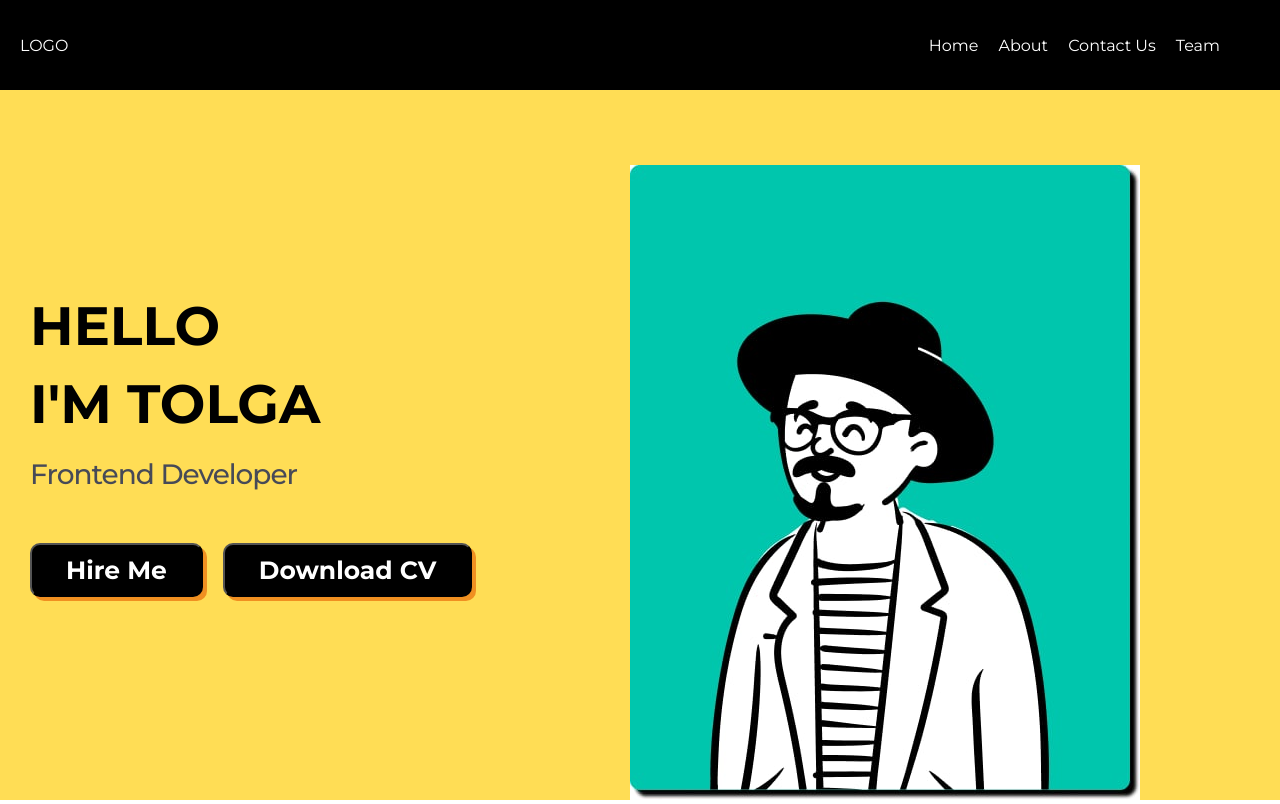
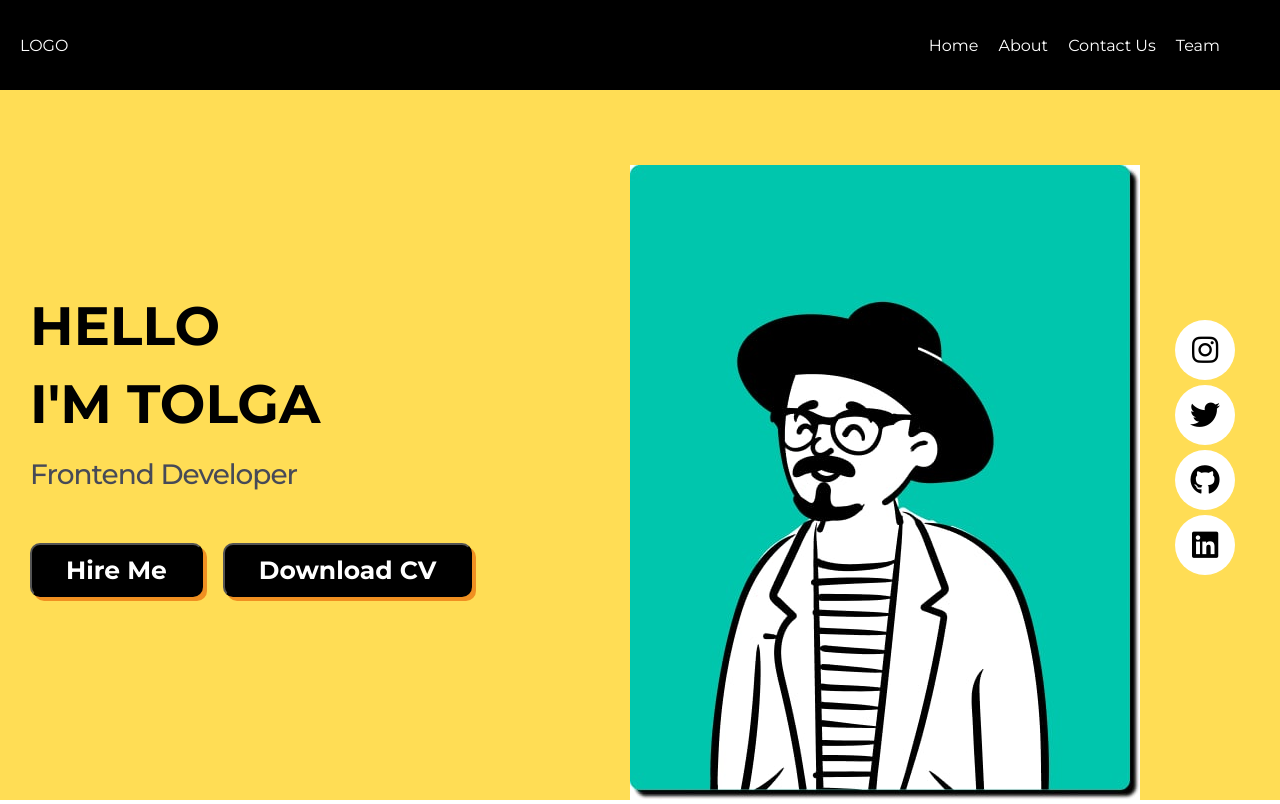
Before and after one commit to Tolga044/pausiber-fe-workshop, a plain HTML site: page index.html in a window 1280 px wide. Drawn offline with Linux system fonts and the light colour scheme.

Commit message:
feat:create social ıcons & button animation

```diff
--- a/index.html
+++ b/index.html
@@ -5,6 +5,7 @@
     <meta http-equiv="X-UA-Compatible" content="IE=edge">
     <meta name="viewport" content="width=device-width, initial-scale=1.0">
     <title>Portfolio</title>
+    <link rel="stylesheet" href="https://cdnjs.cloudflare.com/ajax/libs/font-awesome/6.2.1/css/all.min.css">
     <link rel="stylesheet" href="./style.css">
 </head>
 <body>
@@ -51,6 +52,29 @@
         </div>
 
     </main>
+    <div class="social-container">
+        <a href="">
+            <div class="social-item instagram">
+                <i class="fa-brands fa-instagram"></i>
+            </div>
+        </a>
+        <a href="">
+            <div class="social-item twitter">
+                <i class="fa-brands fa-twitter"></i>
+            </div>
+        </a>
+        <a href="">
+            <div class="social-item github">
+                <i class="fa-brands fa-github"></i>
+            </div>
+        </a>
+        <a href="">
+            <div class="social-item linkedin">
+                <i class="fa-brands fa-linkedin"></i>
+            </div>
+        </a>
+
+    </div>
 
 </body>
 </html>
--- a/style.css
+++ b/style.css
@@ -49,6 +49,15 @@ margin-right: 20px;
     margin-right: 20px;
     color: #fff;
     text-transform: capitalize;
+    border: none;
+    transition: .2s all ease-in-out;
+}
+.nav-container ul .nav-link:hover{
+
+    border-bottom: 1px solid white;
+
+
+
 }
 .nav-container ul .nav-link: :last-child{
     margin-right:0px;
@@ -111,7 +120,78 @@ main .main-container .main-infos-content .button-content button{
     transition: .3 all ease-in-out;
 
 }
+main .main-container .main-infos-content .button-content button:hover{
+    box-shadow: -4px -4px 0px 0px #eb7711bf;
+    animation: shake .3s 2 linear;
+}
 
 main .main-container .main-image{
     width: 500px;
 }
+
+.social-container{
+    position: absolute;
+    right: 45px;
+    top:40%;
+
+}
+
+.social-container a .social-item{
+    font-size: 30px;
+    background-color: #fff;
+    border-radius: 50%;
+    width: 60px;
+    height: 60px;
+    display: flex;
+    justify-content: center;
+    align-items: center;
+    margin-bottom: 5px;
+    transition: .3s all ease-in-out;
+}
+.social-container a .social-item.instagram:hover{
+    background-color: #e4405f;
+    color: white;
+    animation: shake .3s 2 linear;
+}
+
+.social-container a .social-item.social-item.twitter:hover{
+    background-color: #1da1f2;
+    color: white;
+    animation: shake .3s 2 linear;
+}
+
+.social-container a .social-item.github:hover{
+    background-color: #171515;
+    color: white;
+    animation: shake .3s 2 linear;
+}
+
+.social-container a .social-item.linkedin:hover{
+    background-color: #0a66c2;
+    color: white;
+    animation: shake .3s 2 linear;
+}
+
+@keyframes shake {
+
+0%{
+    transform: rotate(0deg);
+}
+
+25%{
+    transform: rotate(10deg);
+}
+
+50%{
+    transform: rotate(0deg);
+}
+
+75%{
+    transform: rotate(-10deg);
+}
+
+100%{
+    transform: rotate(0deg);
+}
+
+}
```
